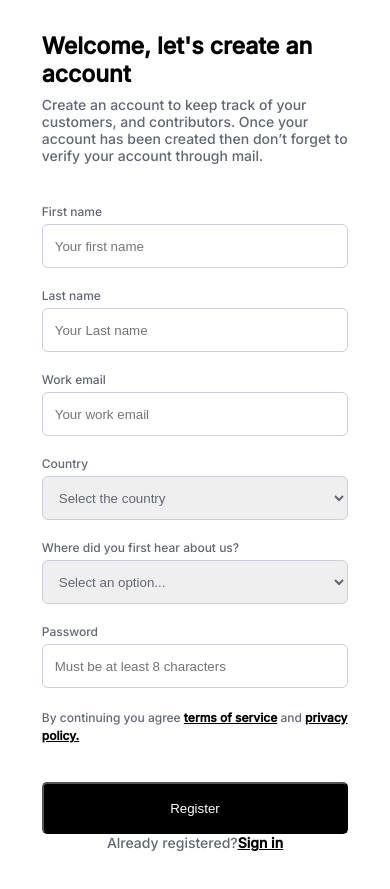
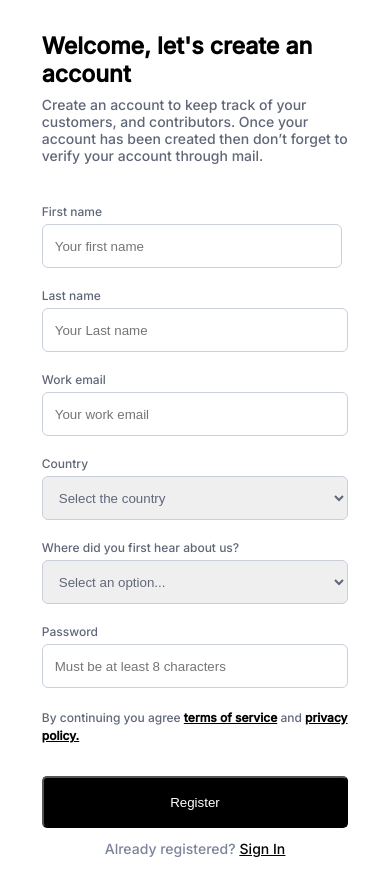
Before and after one commit to Iossi/Registration_form, a plain HTML site: page sign-up.html in a window 390 px wide. Drawn offline with Linux system fonts and the light colour scheme.

Commit message:
correction final version

```diff
--- a/sign-up.html
+++ b/sign-up.html
@@ -70,15 +70,14 @@
 
           </div>
           <span class="span"
-          >By continuing you agree <strong style="color: black;"> <span class="underlined">terms of service</span></strong> and
-          <strong style="color: black;"><span class="underlined">privacy policy.</span></strong></span>
+          >By continuing you agree <strong><span class="underlined">terms of service</span></strong> and
+          <strong><span class="underlined">privacy policy.</span></strong></span>
         </div>
         <div class="button-block">
           <button class="button" onclick="handleRegister()">Register</button>
-          <p style="font-family: Inter, sans-serif; font-size:
-          14px;color:rgba(96, 103, 120, 1) ;">
-            Already registered?<a style="color:black" href="sign-in.html"
-              ><strong><span class="underlined">Sign in</span></strong></a
+          <p>
+            Already registered?<a href="sign-in.html"
+              ><span class="underlined">Sign In</span></a
             >
           </p>
         </div>
--- a/styles.css
+++ b/styles.css
@@ -4,6 +4,9 @@
   box-sizing: border-box;
 }
 .sign-in-form {
+  background-color: #ffffff;
+  border-radius: 15.88px;
+  padding: 31px;
   display: flex;
   flex-direction: column;
 }
@@ -39,6 +42,9 @@
   flex-flow: column wrap;
   justify-content: space-around;
 }
+.sign-up-form__input_name input:first-of-type {
+  margin-right: 2%;
+}
 .sign-up-form__infoblock {
   width: auto;
   display: flex;
@@ -49,7 +55,6 @@
   border-radius: 6px;
   border-color: rgba(202, 208, 219, 1);
   height: 44px;
-  margin-right: 2%;
   margin-bottom: 20px;
   padding: 12px;
   color: rgba(96, 103, 120, 1);
@@ -61,6 +66,7 @@
   color: #ffffff;
   border-radius: 5px;
   margin-top: 10px;
+  margin-bottom: 12px;
 }
 .button-block {
   width: 100%;
@@ -69,8 +75,6 @@
   flex-direction: column;
   justify-content: end;
   align-items: flex-end;
-  margin-top: 2%;
-  margin-right: 2%;
 }
 h2 {
   font-family: "Inter", sans-serif;
@@ -100,6 +104,18 @@ h1 {
 .underlined {
   text-decoration: underline;
 }
+.button-block p {
+  font-family: Inter, sans-serif;
+  font-size: 14px;
+  color: rgba(123, 132, 153, 1);
+}
+.button-block a {
+  color: black;
+  margin-left: 4px;
+}
+.span strong {
+  color: black;
+}
 
 @media (max-width: 1200px) {
   .background-wrapper {
@@ -116,7 +132,6 @@ h1 {
   }
   .button-block {
     align-items: center;
-    margin-right: 0;
   }
   .button {
     min-width: 240.48px;
@@ -126,7 +141,4 @@ h1 {
     height: auto;
     flex-flow: column;
   }
-  .input {
-    margin-right: 0;
-  }
 }
```
Also changed, not shown: sign-in.html (+5 -2 lines).
